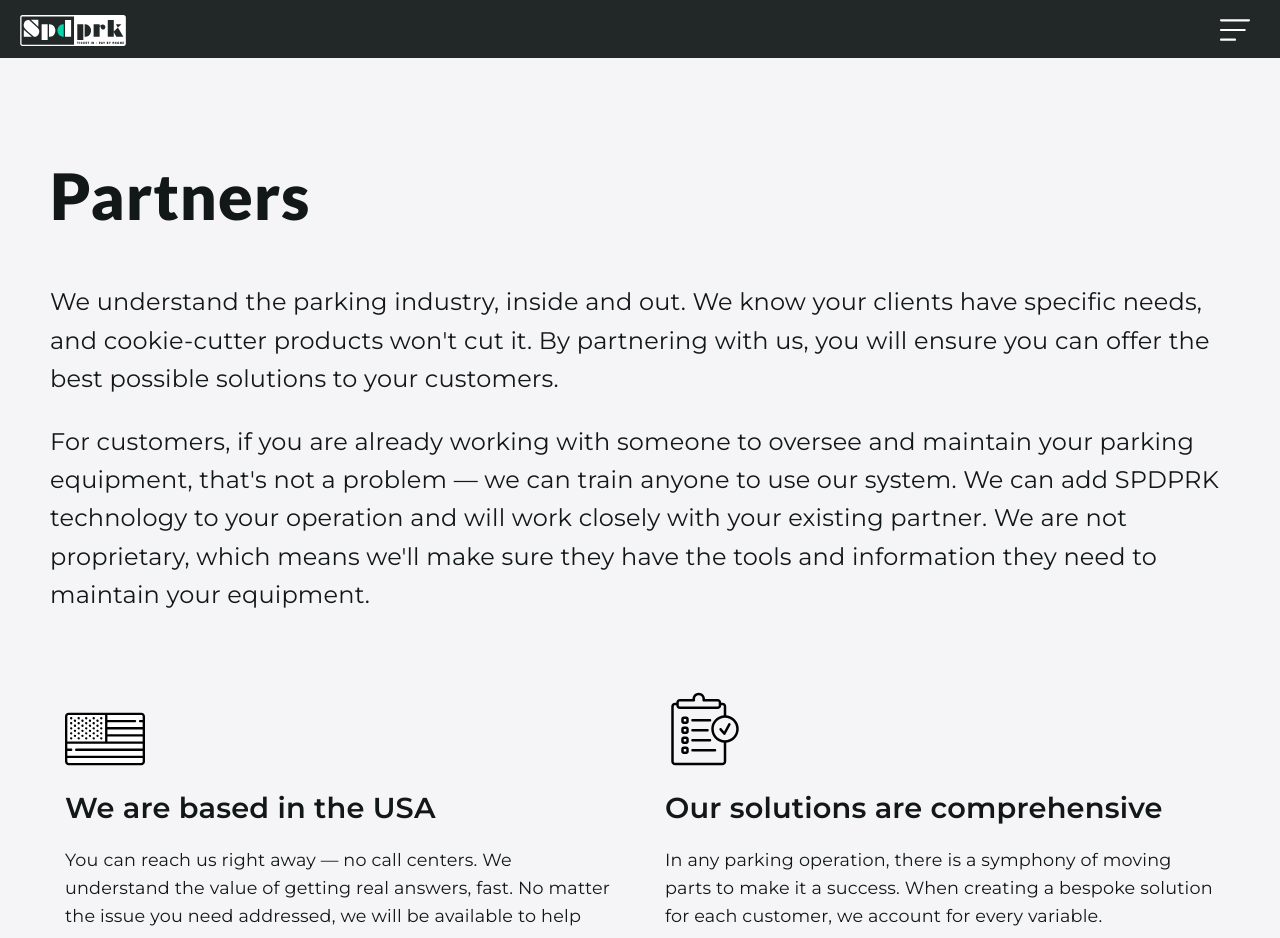
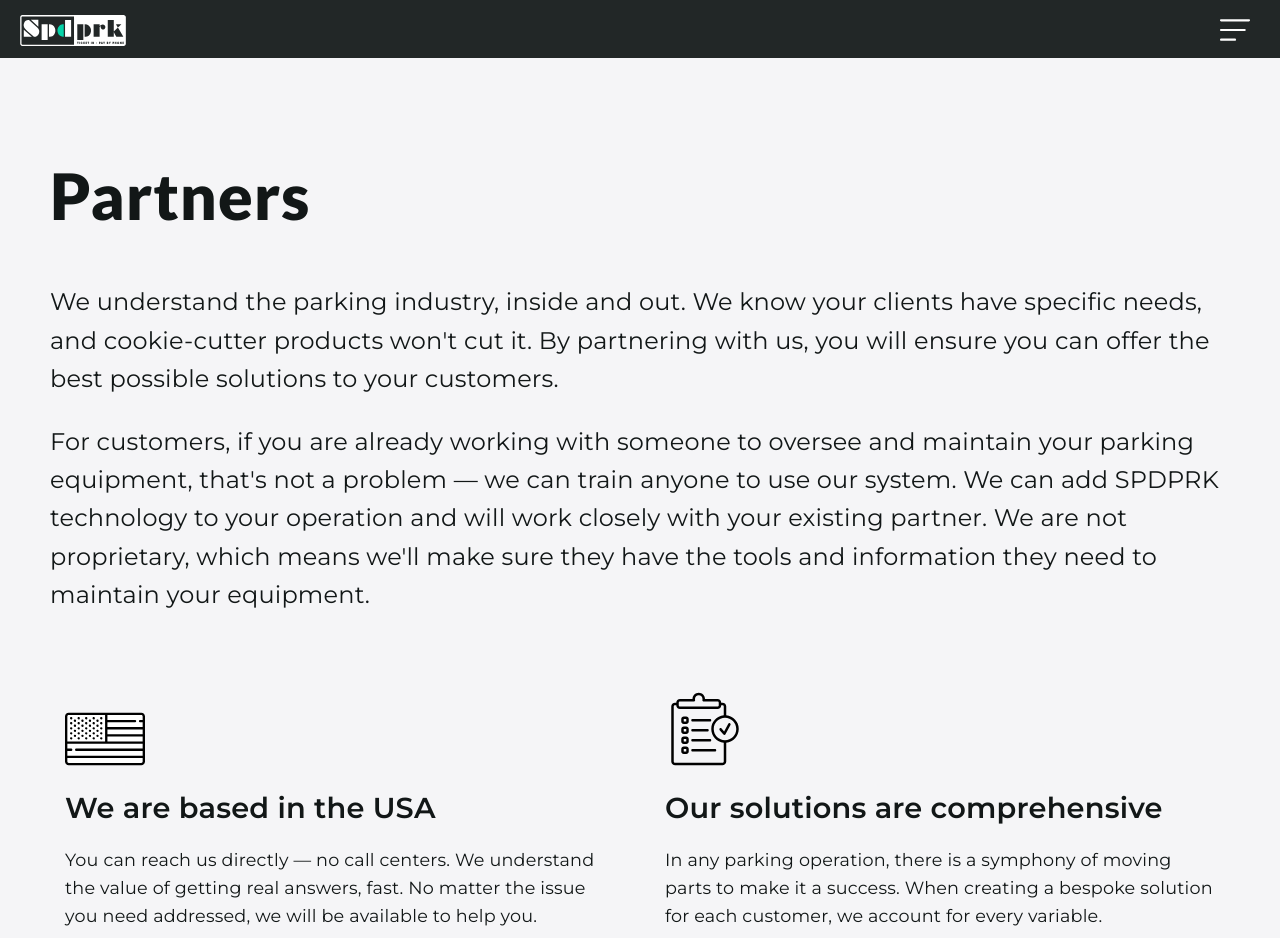
Before and after one commit to justinshane13/SPDPRK-site-v2, a Next.js app: page /partners in a window 1280 px wide. Shown: the top 938 px of the page. Built offline with nearby package versions, Linux system fonts and the light colour scheme.

Commit message:
update copy on partners page

```diff
--- a/pages/partners.js
+++ b/pages/partners.js
@@ -38,7 +38,7 @@ const Partners = () => {
                                 <div>
                                     <Image className={`${styles.partnersFlag} ${styles.partnersIcon}`} src="/flag.svg" width={80} height={80} />
                                     <h2>We are based in the USA</h2>
-                                    <p>You can reach us right away — no call centers. We understand the value of getting real answers, fast. No matter the issue you need addressed, we will be available to help you.</p>
+                                    <p>You can reach us directly — no call centers. We understand the value of getting real answers, fast. No matter the issue you need addressed, we will be available to help you.</p>
                                     <p>All of our team, from hardware and manufacturing to software and support, are based in the continental United States.</p>
                                 </div>
                             </motion.div>
```
